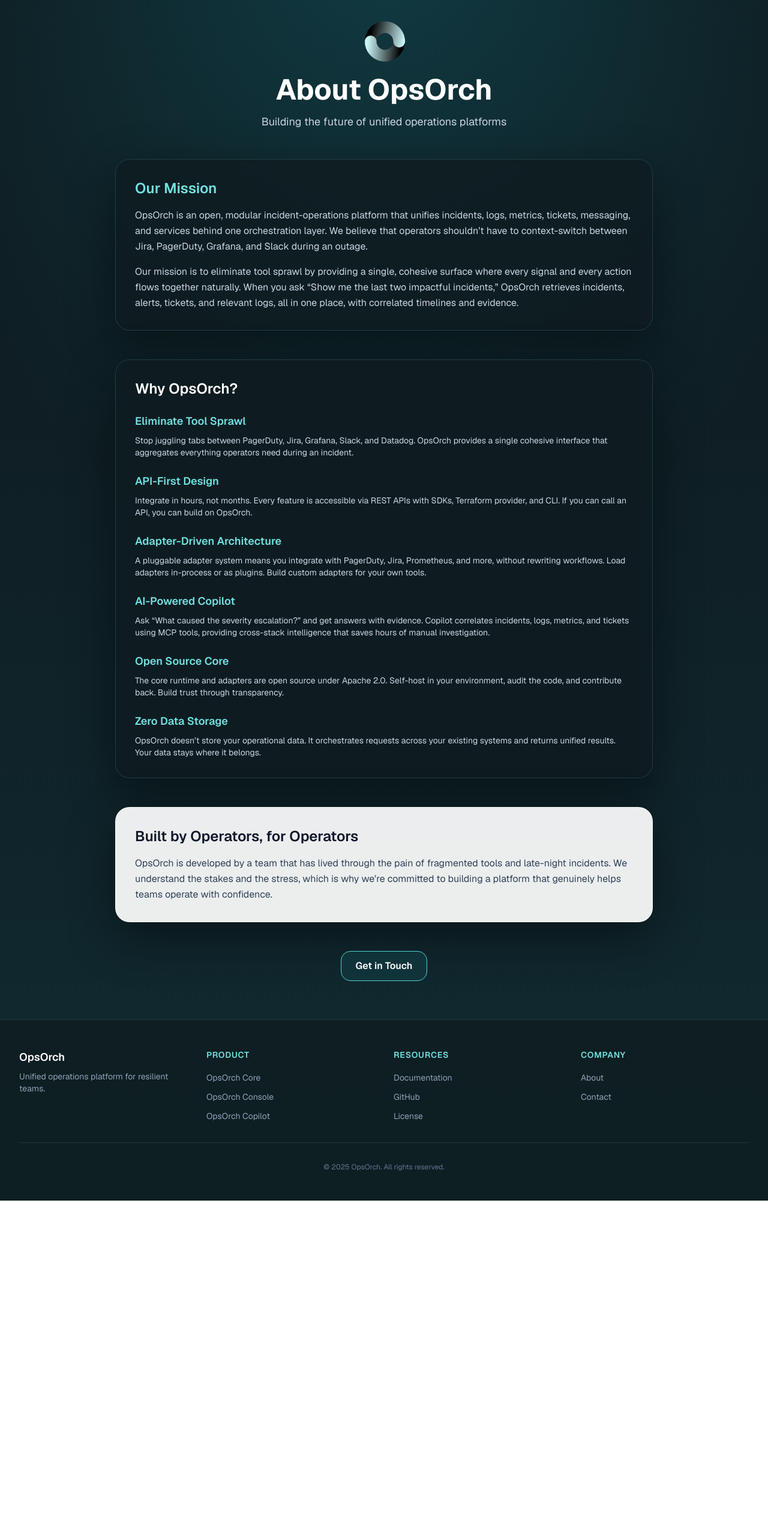
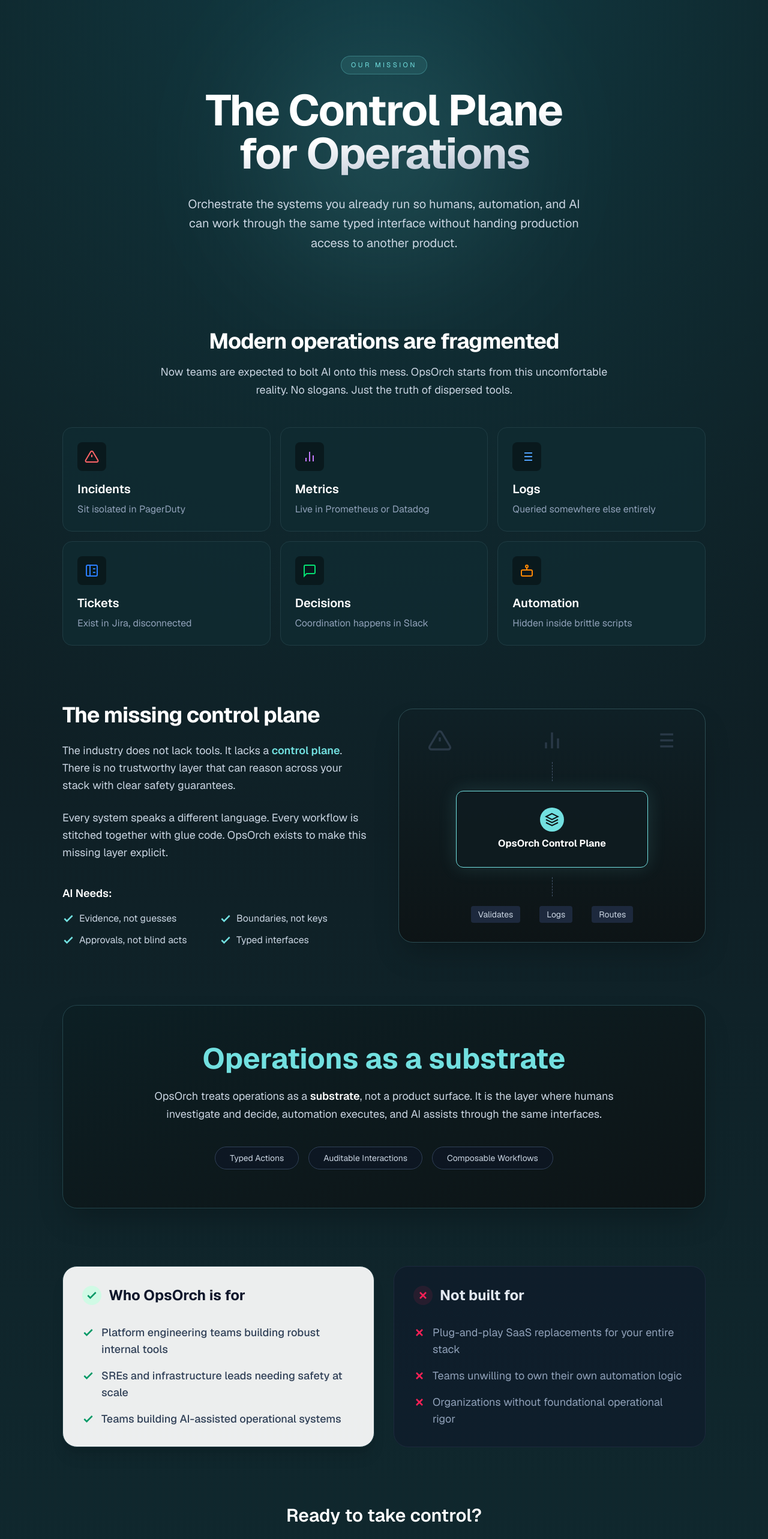
Before and after one commit to OpsOrch/opsorch-com, a Next.js app: page /about in a window 1280 px wide. Shown: the part 100-2665 px from the top of the page at 60% size. Before the commit the page ends 2101 px from the top, so only its background shows below. Built offline with nearby package versions, Linux system fonts and the light colour scheme.

Commit message:
Updated about page

```diff
--- a/app/about/page.tsx
+++ b/app/about/page.tsx
@@ -1,5 +1,4 @@
 import Link from "next/link";
-import Image from "next/image";
 import type { Metadata } from "next";
 
 const pageUrl = "https://opsorch.com/about";
@@ -7,7 +6,7 @@
 export const metadata: Metadata = {
     title: "About OpsOrch",
     description:
-        "Learn about OpsOrch's mission, architecture, and the team building an open, unified incident-operations platform.",
+        "Understand the OpsOrch philosophy: unify fractured operations, introduce a safe control plane for AI, and treat ops as a substrate built for platform teams.",
     alternates: {
         canonical: pageUrl,
     },
@@ -15,14 +14,90 @@
         url: pageUrl,
         title: "About OpsOrch",
         description:
-            "Discover the mission and principles behind OpsOrch, the open source unified operations platform for responders.",
+            "Why OpsOrch exists, what problem it solves, and who it is built for across platform, SRE, and AI-ops teams.",
     },
+};
+
+function SectionHeading({ children, className = "" }: { children: React.ReactNode; className?: string }) {
+    return <h2 className={`text-3xl font-bold tracking-tight text-white md:text-4xl ${className}`}>{children}</h2>;
+}
+
+function SectionText({ children, className = "" }: { children: React.ReactNode; className?: string }) {
+    return <p className={`text-lg leading-relaxed text-slate-300 ${className}`}>{children}</p>;
+}
+
+// Inline SVGs for lightweight visuals
+const Icons = {
+    PagerDuty: (props: any) => (
+        <svg viewBox="0 0 24 24" fill="none" stroke="currentColor" strokeWidth="2" {...props}>
+            <path d="M10.29 3.86L1.82 18a2 2 0 0 0 1.71 3h16.94a2 2 0 0 0 1.71-3L13.71 3.86a2 2 0 0 0-3.42 0z" />
+            <line x1="12" y1="9" x2="12" y2="13" />
+            <line x1="12" y1="17" x2="12.01" y2="17" />
+        </svg>
+    ),
+    Chart: (props: any) => (
+        <svg viewBox="0 0 24 24" fill="none" stroke="currentColor" strokeWidth="2" {...props}>
+            <line x1="18" y1="20" x2="18" y2="10" />
+            <line x1="12" y1="20" x2="12" y2="4" />
+            <line x1="6" y1="20" x2="6" y2="14" />
+        </svg>
+    ),
+    Logs: (props: any) => (
+        <svg viewBox="0 0 24 24" fill="none" stroke="currentColor" strokeWidth="2" {...props}>
+            <line x1="8" y1="6" x2="21" y2="6" />
+            <line x1="8" y1="12" x2="21" y2="12" />
+            <line x1="8" y1="18" x2="21" y2="18" />
+            <line x1="3" y1="6" x2="3.01" y2="6" />
+            <line x1="3" y1="12" x2="3.01" y2="12" />
+            <line x1="3" y1="18" x2="3.01" y2="18" />
+        </svg>
+    ),
+    Ticket: (props: any) => (
+        <svg viewBox="0 0 24 24" fill="none" stroke="currentColor" strokeWidth="2" {...props}>
+            <rect x="3" y="3" width="18" height="18" rx="2" ry="2" />
+            <line x1="9" y1="3" x2="9" y2="21" />
+            <path d="M14 9h4" />
+            <path d="M14 15h4" />
+        </svg>
+    ),
+    Message: (props: any) => (
+        <svg viewBox="0 0 24 24" fill="none" stroke="currentColor" strokeWidth="2" {...props}>
+            <path d="M21 15a2 2 0 0 1-2 2H7l-4 4V5a2 2 0 0 1 2-2h14a2 2 0 0 1 2 2z" />
+        </svg>
+    ),
+    Robot: (props: any) => (
+        <svg viewBox="0 0 24 24" fill="none" stroke="currentColor" strokeWidth="2" {...props}>
+            <rect x="3" y="11" width="18" height="10" rx="2" />
+            <circle cx="12" cy="5" r="2" />
+            <path d="M12 7v4" />
+            <line x1="8" y1="16" x2="8" y2="16" />
+            <line x1="16" y1="16" x2="16" y2="16" />
+        </svg>
+    ),
+    Check: (props: any) => (
+        <svg viewBox="0 0 24 24" fill="none" stroke="currentColor" strokeWidth="3" {...props}>
+            <polyline points="20 6 9 17 4 12" />
+        </svg>
+    ),
+    Cross: (props: any) => (
+        <svg viewBox="0 0 24 24" fill="none" stroke="currentColor" strokeWidth="3" {...props}>
+            <line x1="18" y1="6" x2="6" y2="18" />
+            <line x1="6" y1="6" x2="18" y2="18" />
+        </svg>
+    ),
+    Layers: (props: any) => (
+        <svg viewBox="0 0 24 24" fill="none" stroke="currentColor" strokeWidth="2" {...props}>
+            <polygon points="12 2 2 7 12 12 22 7 12 2" />
+            <polyline points="2 17 12 22 22 17" />
+            <polyline points="2 12 12 17 22 12" />
+        </svg>
+    ),
 };
 
 export default function AboutPage() {
     return (
-        <div className="min-h-screen px-4 py-16 sm:px-6 lg:px-10">
-            <div className="mx-auto max-w-4xl space-y-12">
+        <div className="min-h-screen">
+            {/* Structured Data */}
             <script
                 type="application/ld+json"
                 dangerouslySetInnerHTML={{
@@ -41,132 +116,197 @@
                                     name: "OpsOrch",
                                 },
                             },
-                                {
-                                    "@type": "BreadcrumbList",
-                                    itemListElement: [
-                                        {
-                                            "@type": "ListItem",
-                                            position: 1,
-                                            name: "Home",
-                                            item: "https://opsorch.com",
-                                        },
-                                        {
-                                            "@type": "ListItem",
-                                            position: 2,
-                                            name: "About",
-                                            item: pageUrl,
-                                        },
-                                    ],
-                                },
                         ],
                     }),
                 }}
             />
-                {/* Header */}
-                <header className="text-center">
-                    <div className="mb-4 flex justify-center">
-                        <Image
-                            src="/OpsOrch.png"
-                            alt="OpsOrch logo"
-                            width={80}
-                            height={80}
-                            className="rounded-2xl"
-                        />
+
+            {/* Hero Section */}
+            <div className="relative overflow-hidden px-4 py-24 sm:px-6 lg:px-10 lg:py-32">
+                <div className="relative mx-auto max-w-5xl text-center">
+                    <p className="opsorch-tag mx-auto mb-6 w-max rounded-full border border-[var(--accent)]/30 bg-[var(--accent)]/10 px-4 py-1.5 backdrop-blur-md">
+                        Our Mission
+                    </p>
+                    <h1 className="bg-gradient-to-br from-white via-white to-slate-400 bg-clip-text text-5xl font-bold tracking-tight text-transparent sm:text-7xl">
+                        The Control Plane <br className="hidden sm:block" />
+                        for Operations
+                    </h1>
+                    <p className="mx-auto mt-8 max-w-2xl text-xl leading-relaxed text-slate-300">
+                        Orchestrate the systems you already run so humans, automation, and AI can work through the same typed
+                        interface without handing production access to another product.
+                    </p>
                 </div>
-                    <h1 className="text-4xl font-bold text-white md:text-5xl">About OpsOrch</h1>
-                    <p className="mt-4 text-lg text-slate-300">
-                        Building the future of unified operations platforms
-                    </p>
-                </header>
+                {/* Background glow effects */}
+                <div className="pointer-events-none absolute left-1/2 top-1/2 -z-10 h-[600px] w-[600px] -translate-x-1/2 -translate-y-1/2 opacity-20 blur-[100px]" style={{ background: 'radial-gradient(circle, var(--accent) 0%, transparent 70%)' }}></div>
+            </div>
 
-                {/* Mission */}
-                <section className="opsorch-card border-[#2c4c52] p-8">
-                    <h2 className="text-2xl font-semibold text-[#72e0e0]">Our Mission</h2>
-                    <p className="mt-4 text-slate-300 leading-relaxed">
-                        OpsOrch is an open, modular incident-operations platform that unifies incidents, logs,
-                        metrics, tickets, messaging, and services behind one orchestration layer. We believe that
-                        operators shouldn&rsquo;t have to context-switch between Jira, PagerDuty, Grafana, and Slack
-                        during an outage.
-                    </p>
-                    <p className="mt-4 text-slate-300 leading-relaxed">
-                        Our mission is to eliminate tool sprawl by providing a single, cohesive surface where
-                        every signal and every action flows together naturally. When you ask &ldquo;Show me the last
-                        two impactful incidents,&rdquo; OpsOrch retrieves incidents, alerts, tickets, and relevant
-                        logs, all in one place, with correlated timelines and evidence.
-                    </p>
+            <div className="mx-auto max-w-6xl space-y-24 px-4 pb-32 sm:px-6 lg:px-10">
+
+                {/* Fragmented Reality Section (Bento Grid) */}
+                <section>
+                    <div className="mb-12 md:text-center">
+                        <SectionHeading>Modern operations are fragmented</SectionHeading>
+                        <SectionText className="mt-4 max-w-3xl md:mx-auto">
+                            Now teams are expected to bolt AI onto this mess. OpsOrch starts from this uncomfortable
+                            reality. No slogans. Just the truth of dispersed tools.
+                        </SectionText>
+                    </div>
+
+                    <div className="grid gap-4 sm:grid-cols-2 lg:grid-cols-3">
+                        {[
+                            { title: "Incidents", desc: "Sit isolated in PagerDuty", icon: Icons.PagerDuty, color: "text-red-400" },
+                            { title: "Metrics", desc: "Live in Prometheus or Datadog", icon: Icons.Chart, color: "text-purple-400" },
+                            { title: "Logs", desc: "Queried somewhere else entirely", icon: Icons.Logs, color: "text-blue-400" },
+                            { title: "Tickets", desc: "Exist in Jira, disconnected", icon: Icons.Ticket, color: "text-blue-500" },
+                            { title: "Decisions", desc: "Coordination happens in Slack", icon: Icons.Message, color: "text-green-400" },
+                            { title: "Automation", desc: "Hidden inside brittle scripts", icon: Icons.Robot, color: "text-orange-400" },
+                        ].map((item) => (
+                            <div key={item.title} className="group relative overflow-hidden rounded-2xl border border-[var(--border-muted)] bg-[var(--surface-highlight)] p-6 transition-all hover:border-[var(--accent)] hover:shadow-lg">
+                                <div className={`mb-4 flex h-12 w-12 items-center justify-center rounded-lg bg-black/40 ${item.color}`}>
+                                    <item.icon className="h-6 w-6" />
+                                </div>
+                                <h3 className="text-xl font-semibold text-white">{item.title}</h3>
+                                <p className="mt-2 text-slate-400">{item.desc}</p>
+                            </div>
+                        ))}
+                    </div>
                 </section>
 
-                {/* Why OpsOrch */}
-                <section className="opsorch-card border-[#1f3c43] p-8">
-                    <h2 className="text-2xl font-semibold text-white">Why OpsOrch?</h2>
-                    <div className="mt-6 space-y-6">
+                {/* The Missing Control Plane */}
+                <section className="grid items-center gap-12 lg:grid-cols-2">
+                    <div className="space-y-6">
+                        <SectionHeading>The missing control plane</SectionHeading>
+                        <SectionText>
+                            The industry does not lack tools. It lacks a <span className="text-[var(--accent)] font-semibold">control plane</span>.
+                            There is no trustworthy layer that can reason across your stack with clear safety guarantees.
+                        </SectionText>
+                        <SectionText>
+                            Every system speaks a different language. Every workflow is stitched together with glue code.
+                            OpsOrch exists to make this missing layer explicit.
+                        </SectionText>
+
+                        <div className="pt-4">
+                            <h3 className="text-lg font-semibold text-white">AI Needs:</h3>
+                            <ul className="mt-4 grid gap-3 sm:grid-cols-2">
+                                {["Evidence, not guesses", "Boundaries, not keys", "Approvals, not blind acts", "Typed interfaces"].map((req) => (
+                                    <li key={req} className="flex items-center gap-2 text-slate-300">
+                                        <Icons.Check className="h-5 w-5 text-[var(--accent)]" />
+                                        <span>{req}</span>
+                                    </li>
+                                ))}
+                            </ul>
+                        </div>
+                    </div>
+                    <div className="relative rounded-3xl border border-[var(--border-strong)] bg-gradient-to-b from-[var(--background-secondary)] to-[var(--background)] p-8 shadow-2xl">
+                        {/* Abstract Visual of the Control Plane */}
+                        <div className="flex flex-col items-center justify-center space-y-4">
+                            <div className="flex w-full justify-between gap-4 px-4 opacity-50">
+                                <Icons.PagerDuty className="h-10 w-10 text-slate-600" />
+                                <Icons.Chart className="h-10 w-10 text-slate-600" />
+                                <Icons.Logs className="h-10 w-10 text-slate-600" />
+                            </div>
+                            <div className="h-8 w-px border-l border-dashed border-slate-600"></div>
+
+                            {/* The Hub */}
+                            <div className="relative z-10 flex h-32 w-full max-w-xs items-center justify-center rounded-xl border border-[var(--accent)] bg-[var(--surface)] text-center shadow-[0_0_30px_rgba(114,224,224,0.15)]">
                                 <div>
-                            <h3 className="text-lg font-semibold text-[#72e0e0]">Eliminate Tool Sprawl</h3>
-                            <p className="mt-2 text-sm text-slate-300">
-                                Stop juggling tabs between PagerDuty, Jira, Grafana, Slack, and Datadog. OpsOrch
-                                provides a single cohesive interface that aggregates everything operators need during
-                                an incident.
-                            </p>
+                                    <div className="mx-auto mb-2 flex h-10 w-10 items-center justify-center rounded-full bg-[var(--accent)] text-[var(--background)]">
+                                        <Icons.Layers className="h-6 w-6" />
                                     </div>
-                        <div>
-                            <h3 className="text-lg font-semibold text-[#72e0e0]">API-First Design</h3>
-                            <p className="mt-2 text-sm text-slate-300">
-                                Integrate in hours, not months. Every feature is accessible via REST APIs with SDKs,
-                                Terraform provider, and CLI. If you can call an API, you can build on OpsOrch.
-                            </p>
+                                    <span className="font-bold text-white">OpsOrch Control Plane</span>
                                 </div>
-                        <div>
-                            <h3 className="text-lg font-semibold text-[#72e0e0]">Adapter-Driven Architecture</h3>
-                            <p className="mt-2 text-sm text-slate-300">
-                                A pluggable adapter system means you integrate with PagerDuty, Jira, Prometheus,
-                                and more, without rewriting workflows. Load adapters in-process or as plugins. Build
-                                custom adapters for your own tools.
-                            </p>
                             </div>
-                        <div>
-                            <h3 className="text-lg font-semibold text-[#72e0e0]">AI-Powered Copilot</h3>
-                            <p className="mt-2 text-sm text-slate-300">
-                                Ask &ldquo;What caused the severity escalation?&rdquo; and get answers with evidence. Copilot
-                                correlates incidents, logs, metrics, and tickets using MCP tools, providing cross-stack
-                                intelligence that saves hours of manual investigation.
-                            </p>
+
+                            <div className="h-8 w-px border-l border-dashed border-slate-600"></div>
+                            <div className="flex gap-8 text-slate-300">
+                                <span className="rounded bg-slate-800 px-3 py-1 text-sm">Validates</span>
+                                <span className="rounded bg-slate-800 px-3 py-1 text-sm">Logs</span>
+                                <span className="rounded bg-slate-800 px-3 py-1 text-sm">Routes</span>
                             </div>
-                        <div>
-                            <h3 className="text-lg font-semibold text-[#72e0e0]">Open Source Core</h3>
-                            <p className="mt-2 text-sm text-slate-300">
-                                The core runtime and adapters are open source under Apache 2.0. Self-host in your
-                                environment, audit the code, and contribute back. Build trust through transparency.
-                            </p>
-                        </div>
-                        <div>
-                            <h3 className="text-lg font-semibold text-[#72e0e0]">Zero Data Storage</h3>
-                            <p className="mt-2 text-sm text-slate-300">
-                                OpsOrch doesn&rsquo;t store your operational data. It orchestrates requests across your
-                                existing systems and returns unified results. Your data stays where it belongs.
-                            </p>
                         </div>
                     </div>
                 </section>
 
-                {/* Team Section */}
-                <section className="opsorch-card opsorch-card--light p-8">
-                    <h2 className="text-2xl font-semibold text-slate-900">Built by Operators, for Operators</h2>
-                    <p className="mt-4 text-slate-700 leading-relaxed">
-                        OpsOrch is developed by a team that has lived through the pain of fragmented tools
-                        and late-night incidents. We understand the stakes and the stress, which is why we&rsquo;re
-                        committed to building a platform that genuinely helps teams operate with confidence.
-                    </p>
+                {/* Operations as Substrate */}
+                <section className="relative overflow-hidden rounded-3xl border border-[#23444b] bg-gradient-to-br from-[#0c1f24] to-[#0d1416] px-8 py-16 text-center shadow-2xl md:px-16">
+                    <div className="relative z-10 mx-auto max-w-3xl">
+                        <h2 className="text-3xl font-bold text-[#72e0e0] md:text-5xl">Operations as a substrate</h2>
+                        <SectionText className="mt-6">
+                            OpsOrch treats operations as a <span className="font-semibold text-white">substrate</span>, not a product surface.
+                            It is the layer where humans investigate and decide, automation executes, and AI assists through
+                            the same interfaces.
+                        </SectionText>
+                        <div className="mt-10 flex flex-wrap justify-center gap-4">
+                            {["Typed Actions", "Auditable Interactions", "Composable Workflows"].map((tag) => (
+                                <span key={tag} className="rounded-full border border-slate-700 bg-slate-900/50 px-6 py-2 text-sm text-slate-300 backdrop-blur-sm">
+                                    {tag}
+                                </span>
+                            ))}
+                        </div>
+                    </div>
+                </section>
+
+                {/* Built for / Not built for */}
+                <section className="grid gap-8 lg:grid-cols-2">
+                    <div className="rounded-3xl border border-[var(--border-muted)] bg-[var(--surface-card)] p-8 text-[var(--text-dark)] shadow-xl">
+                        <h3 className="flex items-center gap-3 text-2xl font-bold text-slate-900">
+                            <div className="flex h-8 w-8 items-center justify-center rounded-full bg-emerald-100 text-emerald-600">
+                                <Icons.Check className="h-5 w-5" />
+                            </div>
+                            Who OpsOrch is for
+                        </h3>
+                        <ul className="mt-8 space-y-4">
+                            {[
+                                "Platform engineering teams building robust internal tools",
+                                "SREs and infrastructure leads needing safety at scale",
+                                "Teams building AI-assisted operational systems",
+                            ].map((item) => (
+                                <li key={item} className="flex items-start gap-3 text-lg font-medium text-slate-700">
+                                    <Icons.Check className="mt-1 h-5 w-5 shrink-0 text-emerald-600" />
+                                    {item}
+                                </li>
+                            ))}
+                        </ul>
+                    </div>
+
+                    <div className="rounded-3xl border border-slate-800 bg-slate-900/50 p-8 text-slate-400">
+                        <h3 className="flex items-center gap-3 text-2xl font-bold text-slate-200">
+                            <div className="flex h-8 w-8 items-center justify-center rounded-full bg-rose-500/10 text-rose-500">
+                                <Icons.Cross className="h-5 w-5" />
+                            </div>
+                            Not built for
+                        </h3>
+                        <ul className="mt-8 space-y-4">
+                            {[
+                                "Plug-and-play SaaS replacements for your entire stack",
+                                "Teams unwilling to own their own automation logic",
+                                "Organizations without foundational operational rigor",
+                            ].map((item) => (
+                                <li key={item} className="flex items-start gap-3 text-lg text-slate-400">
+                                    <Icons.Cross className="mt-1 h-5 w-5 shrink-0 text-rose-500" />
+                                    {item}
+                                </li>
+                            ))}
+                        </ul>
+                    </div>
                 </section>
 
                 {/* CTA */}
-                <div className="text-center">
+                <section className="text-center">
+                    <h2 className="text-3xl font-semibold text-white">Ready to take control?</h2>
+                    <p className="mx-auto mt-4 max-w-2xl text-lg text-slate-400">
+                        If today&rsquo;s tooling feels fragmented, unsafe, or incomplete, OpsOrch is the substrate built for that future.
+                    </p>
+                    <div className="mt-8">
                         <Link
-                        href="/contact"
-                        className="inline-flex items-center gap-2 rounded-2xl border border-[#55cfd0] bg-[#10333a] px-6 py-3 font-semibold text-white transition hover:bg-[#14454e]"
+                            href="/docs"
+                            className="group inline-flex items-center gap-2 rounded-full bg-[var(--accent)] px-8 py-4 text-lg font-bold text-[var(--background)] transition-transform hover:scale-105"
                         >
-                        Get in Touch
+                            Read the documentation
+                            <span className="transition-transform group-hover:translate-x-1">&rarr;</span>
                         </Link>
                     </div>
+                </section>
             </div>
         </div>
     );
```
Lines whose indentation alone changed are shown as unchanged.
